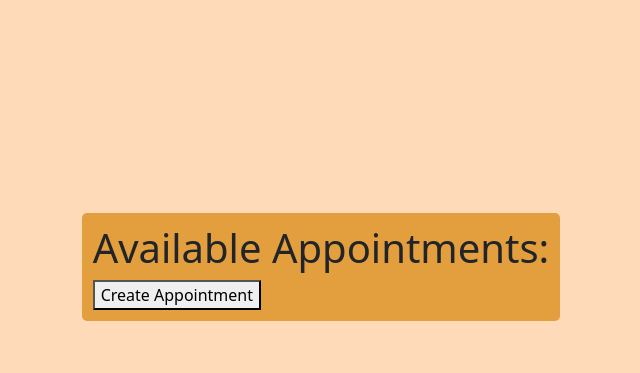
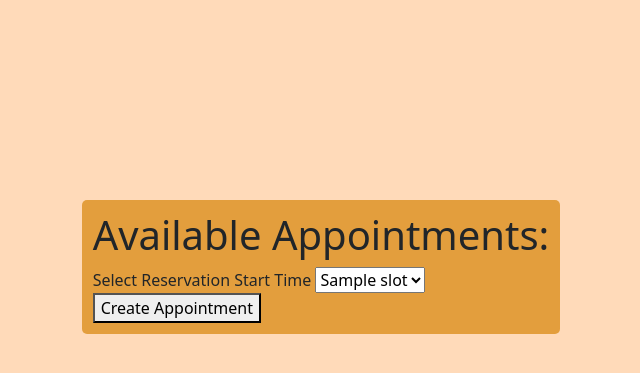
Before and after one commit to karengcecena/takehome1-HB, a Flask app: template templates/search_appt_results.html in a window 1280 px wide. Shown: the part 133-506 px from the top of the page, without its empty margins (319-959 px from the left). Run offline with Flask 3, Linux system fonts and the light colour scheme; the template is opened without the code that fills it: most values are stand-ins (such as "Sample title", 1, 10 or a date in 2020); some libraries are stand-ins or nearby versions.

Commit message:
Added available appointments crud and server functions. Displayed available appts in search_appt_results.html

```diff
--- a/server.py
+++ b/server.py
@@ -29,7 +29,7 @@ def login():
         if argon2.verify(password, user.password):
             session["username"] = user.username
 
-            return redirect("/schedule_appt")
+            return redirect("/search_appt")
 
         else:
             flash("Your password was incorrect. Please try again.")
@@ -62,12 +62,44 @@ def display_appts():
 
     #if date in users appts already:
     if crud.check_date_in_user_appts(date, user):
-        flash("Sorry, you already have an appt scheduled for that day")
+        flash("Sorry, you already have a reservation scheduled for that day")
         return redirect("/search_appt")
 
     else:
-        taken_appts = crud.get_all_available_appts(date)
-        return render_template("search_appt_results.html", taken_appts=taken_appts, start_time=start_time, end_time=end_time)
+        taken_start_times = crud.get_all_taken_appts_start_time(date)
+        taken_start_times_set = set(taken_start_times)
+
+        all_app_slots = crud.get_all_appt_slots()
+
+        # print(all_app_slots)
+        # print(taken_start_times)
+
+        all_available_reservations = []
+
+        # to filter appointments already taken (by start time)
+        for slot in all_app_slots:
+            if slot not in taken_start_times_set:
+                all_available_reservations.append(slot)
+
+        all_available_reservations_within_times = []
+
+        # print(all_available_reservations)
+
+        # to filter appointments if start and end time were given:
+        if start_time:
+            if end_time:
+                for slot in all_available_reservations:
+                    if slot >= start_time and slot <= end_time:
+                        all_available_reservations_within_times.append(slot)
+            else:
+                flash("Make sure to put both start and end time in if you want to limit time search")
+
+        else:
+            all_available_reservations_within_times.extend(all_available_reservations)
+
+        # print(all_available_reservations_within_times)
+
+        return render_template("search_appt_results.html", all_available_reservations_within_times=all_available_reservations_within_times)
 
 @app.route("/profile")
 def user_profile():
--- a/templates/search_appt_results.html
+++ b/templates/search_appt_results.html
@@ -12,6 +12,19 @@
 
         <form action="/create_appt" method="POST">
 
+            <!-- {{ all_available_reservations_within_times }} -->
+
+            <label for="starts">Select Reservation Start Time </label>
+                 <select name="start_time" id="starts" required="required">
+
+                    {% for slot in all_available_reservations_within_times %}
+
+                        <option value="{{ slot }}">{{ slot }} </option>
+
+                    {% endfor %}
+
+                </select>
+
             <div><button type="submit">Create Appointment</button></div>
 
         </form>
```
Also changed, not shown: crud.py (+23 -5 lines).
